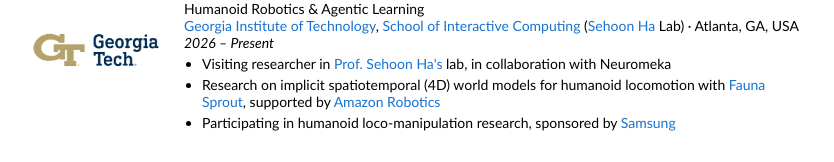
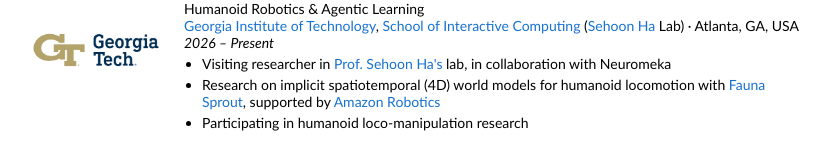
Before and after one commit to chandroid-lab/chandroid-lab.github.io, a plain HTML site: page index.html in a window 1280 px wide. Shown: the part 787-949 px from the top of the page, without its empty margins (224-1058 px from the left). Drawn offline with Linux system fonts and the light colour scheme.

Commit message:
Drop sponsor mention from loco-manipulation research
Co-Authored-By: Claude Opus 5.5 <noreply@anthropic.com>

```diff
--- a/index.html
+++ b/index.html
@@ -108,7 +108,7 @@
                 <ul class="entry-list">
                   <li>Visiting researcher in <a href="https://faculty.cc.gatech.edu/~sha9/">Prof. Sehoon Ha's</a> lab, in collaboration with Neuromeka</li>
                   <li>Research on implicit spatiotemporal (4D) world models for humanoid locomotion with <a href="https://www.faunarobotics.com/">Fauna Sprout</a>, supported by <a href="https://www.amazon.science/research-areas/robotics">Amazon Robotics</a></li>
-                  <li>Participating in humanoid loco-manipulation research, sponsored by <a href="https://www.samsung.com/">Samsung</a></li>
+                  <li>Participating in humanoid loco-manipulation research</li>
                 </ul>
               </td>
             </tr>
```
